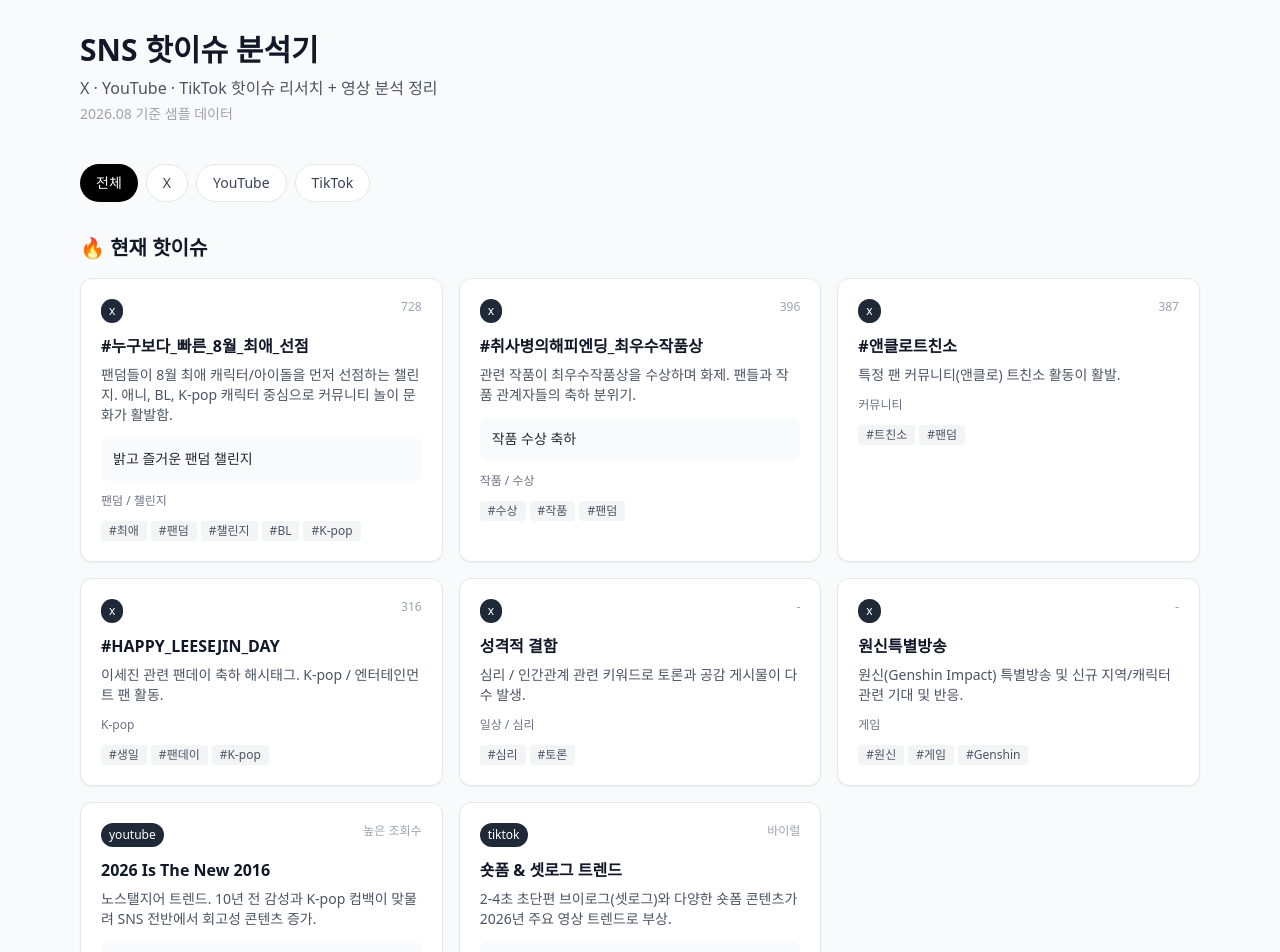
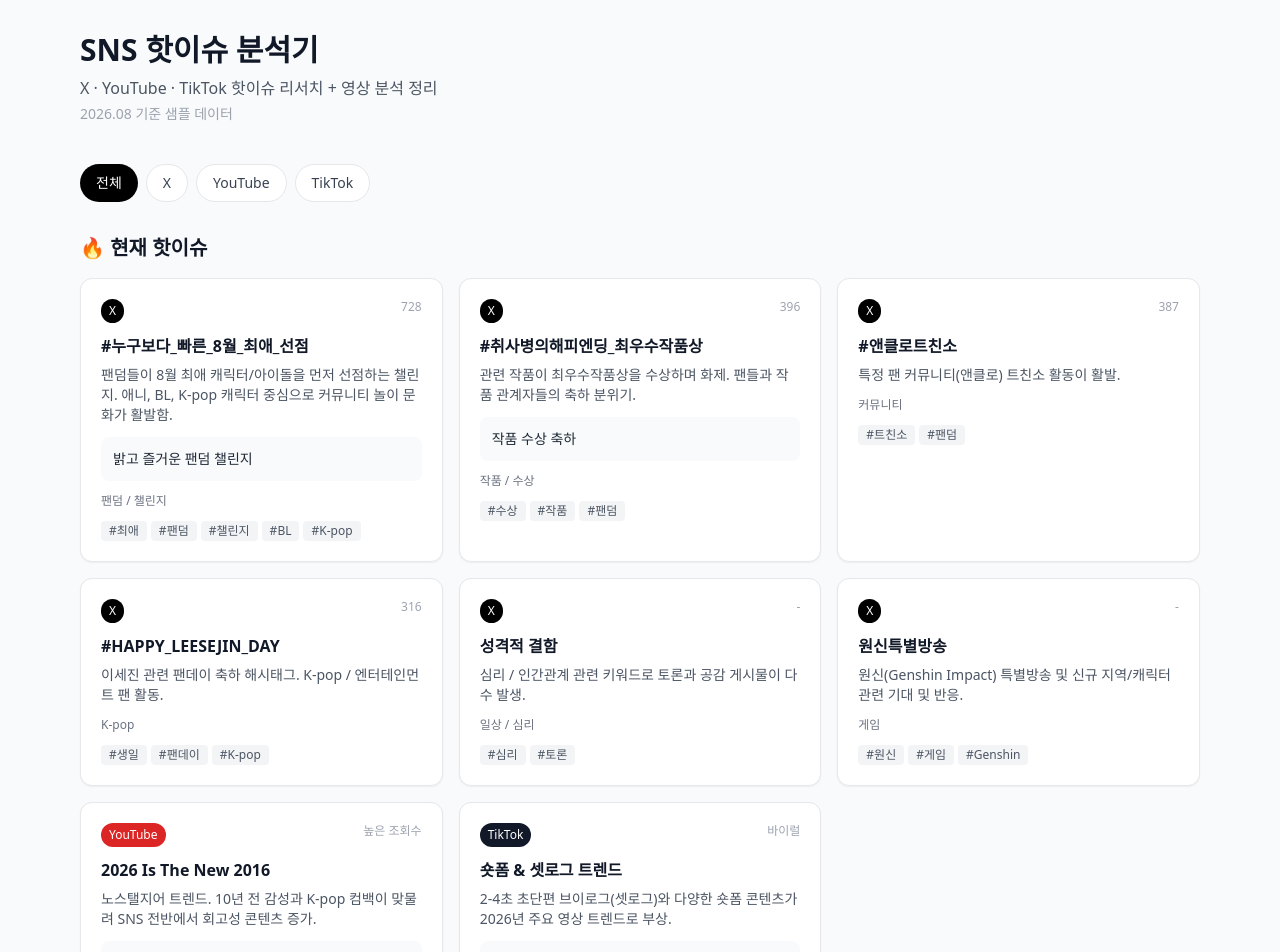
Before and after one commit to aljjang95/sns-hot-issue-analyzer, a Next.js app: page / in a window 1280 px wide. Shown: the top 952 px of the page. Built offline with nearby package versions, Linux system fonts and the light colour scheme.

Commit message:
Fix runtime: unify platforms to lowercase + robust components

```diff
--- a/app/page.tsx
+++ b/app/page.tsx
@@ -6,7 +6,7 @@
 import { sampleTrends, sampleVideos } from "../lib/sample-data";
 
 export default function Home() {
-  const [activeTab, setActiveTab] = useState<"all" | "X" | "YouTube" | "TikTok">("all");
+  const [activeTab, setActiveTab] = useState<"all" | "x" | "youtube" | "tiktok">("all");
 
   const filteredTrends = activeTab === "all"
     ? sampleTrends
@@ -31,7 +31,7 @@
       </header>
 
       <div className="flex gap-2 mb-8 flex-wrap">
-        {(["all", "X", "YouTube", "TikTok"] as const).map((tab) => (
+        {(["all", "x", "youtube", "tiktok"] as const).map((tab) => (
           <button
             key={tab}
             onClick={() => setActiveTab(tab)}
@@ -41,7 +41,7 @@
                 : "bg-white border border-gray-200 text-gray-700 hover:bg-gray-100"
             }`}
           >
-            {tab === "all" ? "전체" : tab}
+            {tab === "all" ? "전체" : tab === "x" ? "X" : tab === "youtube" ? "YouTube" : "TikTok"}
           </button>
         ))}
       </div>
--- a/components/TrendCard.tsx
+++ b/components/TrendCard.tsx
@@ -2,16 +2,28 @@
 
 export function TrendCard({ trend }: { trend: Trend }) {
   const platformColor: Record<string, string> = {
+    x: "bg-black text-white",
+    youtube: "bg-red-600 text-white",
+    tiktok: "bg-gray-900 text-white",
     X: "bg-black text-white",
     YouTube: "bg-red-600 text-white",
     TikTok: "bg-gray-900 text-white",
+  };
+
+  const platformLabel: Record<string, string> = {
+    x: "X",
+    youtube: "YouTube",
+    tiktok: "TikTok",
+    X: "X",
+    YouTube: "YouTube",
+    TikTok: "TikTok",
   };
 
   return (
     <div className="bg-white rounded-xl border border-gray-200 p-5 shadow-sm hover:shadow-md transition">
       <div className="flex items-start justify-between mb-3">
         <span className={`text-xs font-medium px-2 py-1 rounded-full ${platformColor[trend.platform] || "bg-gray-800 text-white"}`}>
-          {trend.platform}
+          {platformLabel[trend.platform] || trend.platform}
         </span>
         {(trend.engagement || trend.score !== undefined) && (
           <span className="text-xs text-gray-400">{trend.engagement || `점수 ${trend.score}`}</span>
--- a/components/VideoCard.tsx
+++ b/components/VideoCard.tsx
@@ -2,9 +2,21 @@
 
 export function VideoCard({ video }: { video: VideoAnalysis }) {
   const platformColor: Record<string, string> = {
+    x: "bg-black text-white",
+    youtube: "bg-red-600 text-white",
+    tiktok: "bg-gray-900 text-white",
     X: "bg-black text-white",
     YouTube: "bg-red-600 text-white",
     TikTok: "bg-gray-900 text-white",
+  };
+
+  const platformLabel: Record<string, string> = {
+    x: "X",
+    youtube: "YouTube",
+    tiktok: "TikTok",
+    X: "X",
+    YouTube: "YouTube",
+    TikTok: "TikTok",
   };
 
   return (
@@ -12,7 +24,7 @@
       <div className="p-5">
         <div className="flex items-center justify-between mb-3">
           <span className={`text-xs font-medium px-2 py-1 rounded-full ${platformColor[video.platform] || "bg-gray-800 text-white"}`}>
-            {video.platform}
+            {platformLabel[video.platform] || video.platform}
           </span>
           {video.tone && <span className="text-xs text-gray-500">{video.tone}</span>}
         </div>
```
